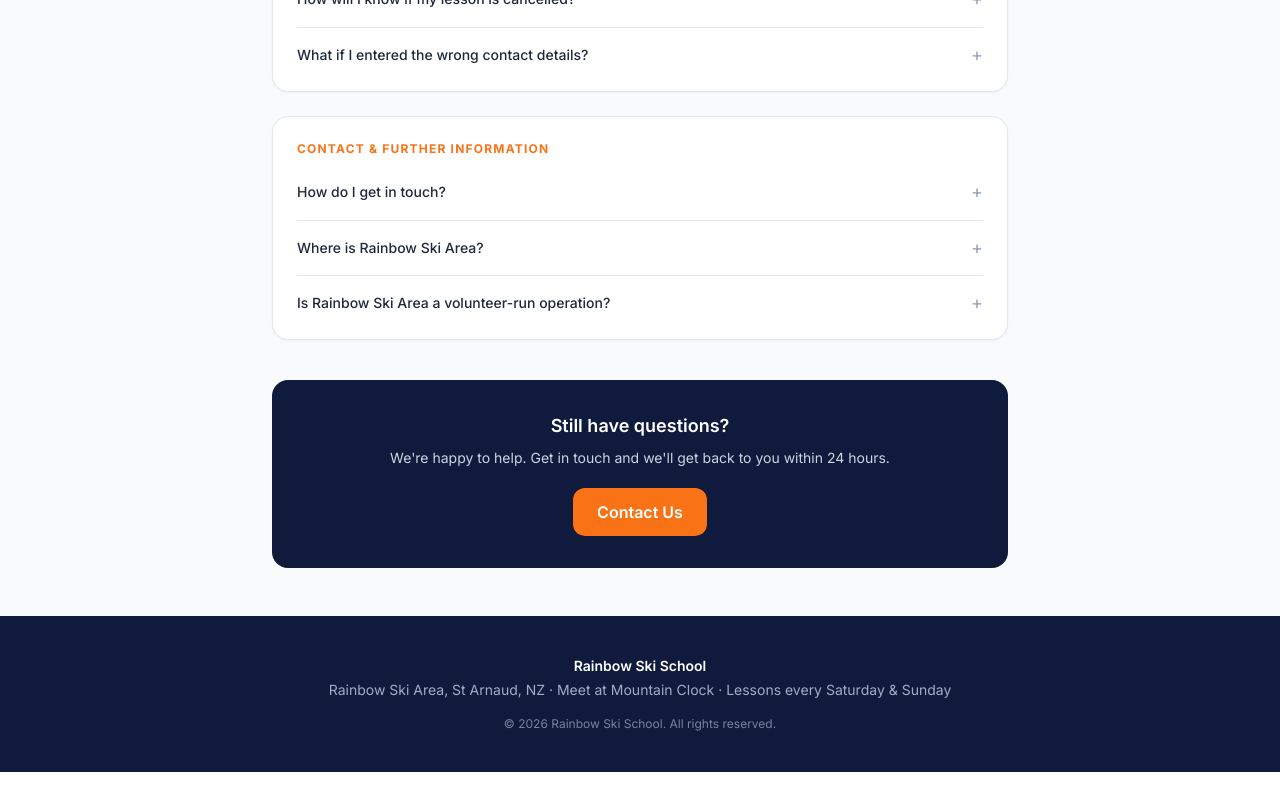
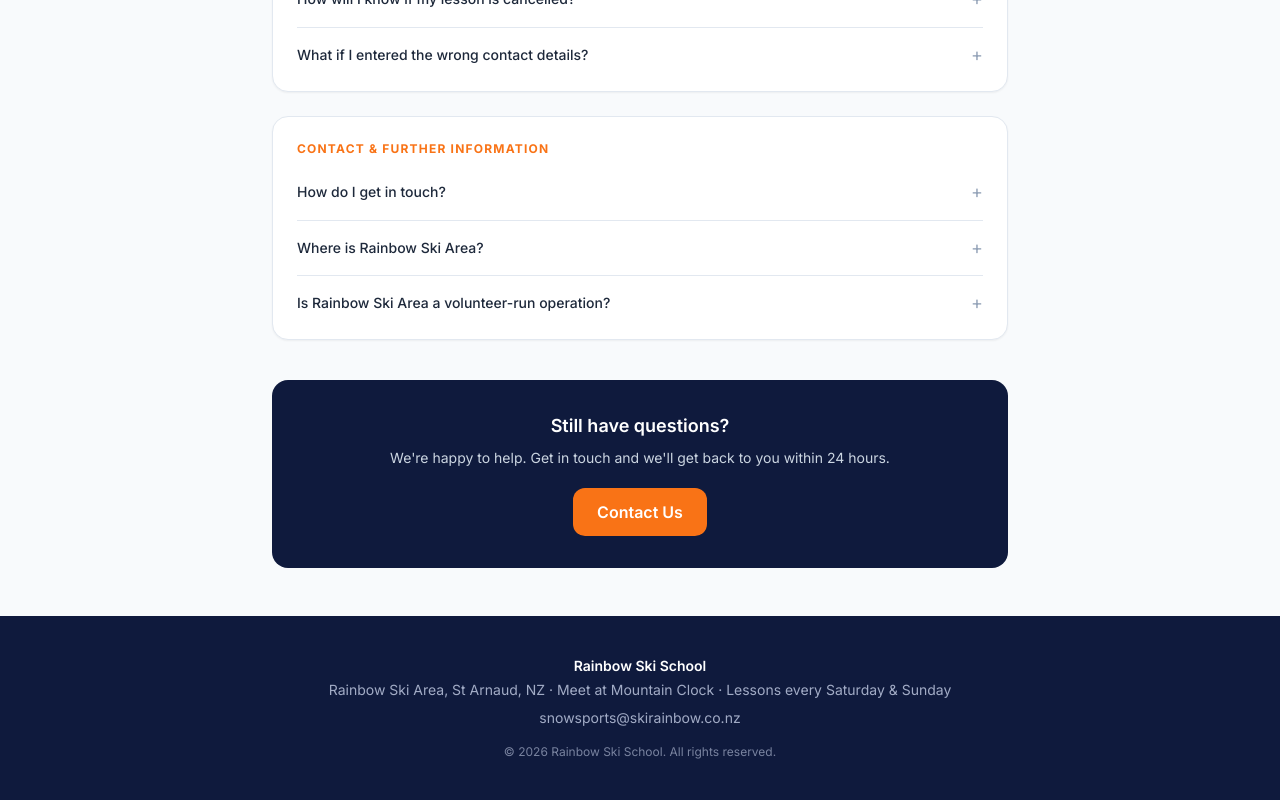
Before and after one commit to theplayhousecafenz-afk/rainbow-ski-school, a Next.js app: page /faq in a window 1280 px wide. Shown: the part 2515-3315 px from the top of the page. Before the commit the page ends 3287 px from the top, so only its background shows below. Built offline with nearby package versions, Linux system fonts and the light colour scheme.

Commit message:
Add official email snowsports@skirainbow.co.nz across site

```diff
--- a/app/faq/page.tsx
+++ b/app/faq/page.tsx
@@ -113,7 +113,7 @@
       },
       {
         q: "What happens if there aren't enough students for my lesson to run?",
-        a: "Group lessons require a minimum of 2 students. If your lesson has only 1 student at the booking cutoff (Thursday midnight for Saturday, Friday midnight for Sunday), it will be cancelled and you will be automatically refunded in full. If you would still like a lesson on the same day, contact us as soon as possible and we will do our best to arrange an alternative.",
+        a: "Group lessons require a minimum of 2 students. If your lesson has only 1 student at the booking cutoff (Thursday midnight for Saturday, Friday midnight for Sunday), it will be cancelled and you will be automatically refunded in full. If you would still like a lesson on the same day, email us at snowsports@skirainbow.co.nz as soon as possible and we will do our best to arrange an alternative.",
       },
       {
         q: 'How long do refunds take?',
@@ -138,7 +138,7 @@
       },
       {
         q: 'Can I request a specific instructor?',
-        a: 'We will do our best to accommodate requests for specific instructors, but cannot guarantee availability. If you have a preference, contact us after booking and we will note it for scheduling.',
+        a: 'We will do our best to accommodate requests for specific instructors, but cannot guarantee availability. If you have a preference, email us at snowsports@skirainbow.co.nz after booking and we will note it for scheduling.',
       },
       {
         q: 'Can I contact my instructor before the lesson?',
@@ -199,7 +199,7 @@
       },
       {
         q: 'What if I entered the wrong contact details?',
-        a: 'Contact us as soon as possible with your booking reference and we will update your details. It is important your email and phone number are correct so you receive all lesson communications.',
+        a: 'Email us at snowsports@skirainbow.co.nz as soon as possible with your booking reference and we will update your details. It is important your email and phone number are correct so you receive all lesson communications.',
       },
     ],
   },
@@ -208,7 +208,7 @@
     items: [
       {
         q: 'How do I get in touch?',
-        a: 'For general enquiries, use the contact form on our website or reach us via email. We aim to respond within 24 hours. For urgent day-of questions, your instructor is your best point of contact once assigned.',
+        a: 'For general enquiries, use the contact form on our website or email us at snowsports@skirainbow.co.nz. We aim to respond within 24 hours. For urgent day-of questions, your instructor is your best point of contact once assigned.',
       },
       {
         q: 'Where is Rainbow Ski Area?',
--- a/components/footer.tsx
+++ b/components/footer.tsx
@@ -6,6 +6,11 @@
         <p className="text-alpine-100 opacity-70">
           Rainbow Ski Area, St Arnaud, NZ · Meet at Mountain Clock · Lessons every Saturday &amp; Sunday
         </p>
+        <p className="mt-2 opacity-70">
+          <a href="mailto:snowsports@skirainbow.co.nz" className="hover:text-white transition-colors">
+            snowsports@skirainbow.co.nz
+          </a>
+        </p>
         <p className="mt-4 opacity-50 text-xs">
           © {new Date().getFullYear()} Rainbow Ski School. All rights reserved.
         </p>
--- a/lib/email.ts
+++ b/lib/email.ts
@@ -4,7 +4,7 @@
 
 const getResend = () => new Resend(process.env.RESEND_API_KEY ?? 're_placeholder')
 const FROM = process.env.EMAIL_FROM ?? 'onboarding@resend.dev'
-const ADMIN_EMAIL = process.env.ADMIN_EMAIL ?? 'admin@example.com'
+const ADMIN_EMAIL = process.env.ADMIN_EMAIL ?? 'snowsports@skirainbow.co.nz'
 const BASE_URL = process.env.NEXT_PUBLIC_BASE_URL ?? 'http://localhost:3000'
 
 function baseTemplate(title: string, body: string): string {
```
Also changed, not shown: 1 other file (tests, documents, lock files or other folders).
